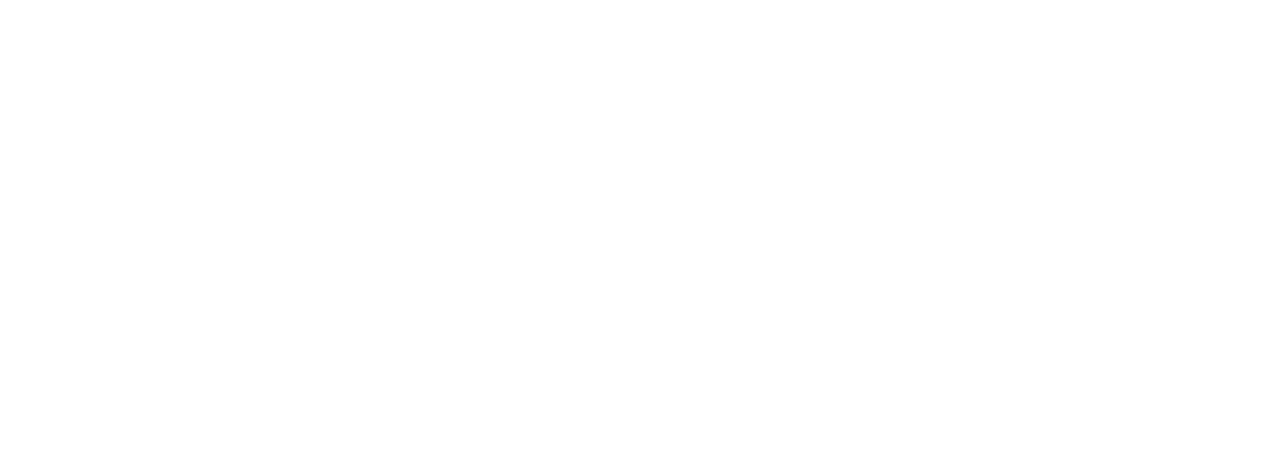
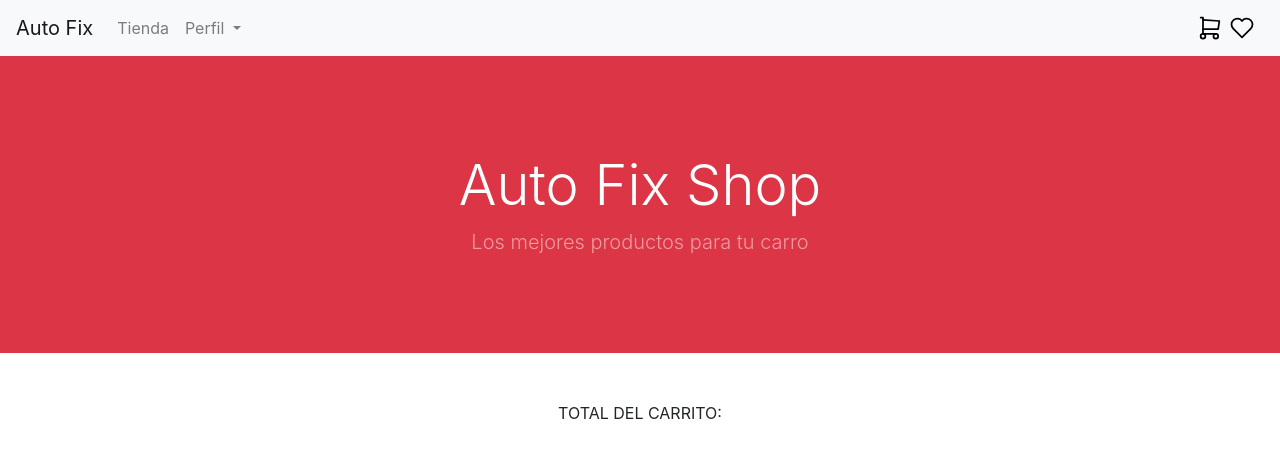
Before and after one commit to KevinMachainITA/Auto-Fix-Shop, a plain HTML site: page AutoFix Shop/carrito.html in a window 1280 px wide. Drawn offline with nearby package versions, Linux system fonts and the light colour scheme.

Commit message:
Cambios de de estrucutra y estilos del carrito

```diff
--- a/AutoFix Shop/carrito.html
+++ b/AutoFix Shop/carrito.html
@@ -25,7 +25,95 @@
 </script>
 
 <body>
+    <!-- Navigation-->
+    <nav class="navbar navbar-expand-lg navbar-light bg-light">
+        <a class="navbar-brand" href="home.html">Auto Fix</a>
+        <button class="navbar-toggler" type="button" data-toggle="collapse" data-target="#navbarSupportedContent"
+            aria-controls="navbarSupportedContent" aria-expanded="false" aria-label="Toggle navigation">
+            <span class="navbar-toggler-icon"></span>
+        </button>
 
+        <div class="collapse navbar-collapse" id="navbarSupportedContent">
+            <ul class="navbar-nav mr-auto">
+                <li class="nav-item">
+                    <a class="nav-link" href="home.html">Tienda</a>
+                </li>
+                <li class="nav-item">
+                    <a class="nav-link dropdown-toggle" href="#" id="navbarDropdown" role="button"
+                        data-toggle="dropdown" aria-haspopup="true" aria-expanded="false">
+                        Perfil
+                    </a>
+                    <div class="dropdown-menu" aria-labelledby="navbarDropdown">
+                        <a class="dropdown-item" href="perfil.html">Ver perfil</a>
+                        <a class="dropdown-item" href="crudproductos.html">Administrador</a>
+                        <div class="dropdown-divider"></div>
+                        <a class="dropdown-item" href="index.html">cerrar sesión</a>
+                    </div>
+                </li>
+            </ul>
+            <div class="mr-sm-2">
+                <a href="carrito.html">
+                    <svg xmlns="http://www.w3.org/2000/svg" class="icon icon-tabler icon-tabler-shopping-cart"
+                        width="28" height="28" viewBox="0 0 24 24" stroke-width="1.5" stroke="#000000" fill="none"
+                        stroke-linecap="round" stroke-linejoin="round">
+                        <path stroke="none" d="M0 0h24v24H0z" fill="none" />
+                        <path d="M6 19m-2 0a2 2 0 1 0 4 0a2 2 0 1 0 -4 0" />
+                        <path d="M17 19m-2 0a2 2 0 1 0 4 0a2 2 0 1 0 -4 0" />
+                        <path d="M17 17h-11v-14h-2" />
+                        <path d="M6 5l14 1l-1 7h-13" />
+                    </svg>
+                </a>
+                <a href="deseos.html">
+                    <svg xmlns="http://www.w3.org/2000/svg" class="icon icon-tabler icon-tabler-heart" width="28"
+                        height="28" viewBox="0 0 24 24" stroke-width="1.5" stroke="#000000" fill="none"
+                        stroke-linecap="round" stroke-linejoin="round">
+                        <path stroke="none" d="M0 0h24v24H0z" fill="none" />
+                        <path d="M19.5 12.572l-7.5 7.428l-7.5 -7.428a5 5 0 1 1 7.5 -6.566a5 5 0 1 1 7.5 6.572" />
+                    </svg>
+                </a>
+            </div>
+        </div>
+    </nav>
+    <!-- Header-->
+    <header class="bg-danger py-5">
+        <div class="container px-4 px-lg-5 my-5">
+            <div class="text-center text-white">
+                <h1 class="display-4 fw-bolder">Auto Fix Shop</h1>
+                <p class="lead fw-normal text-white-50 mb-0">Los mejores productos para tu carro</p>
+            </div>
+        </div>
+    </header>
+
+    <div class="mx-auto text-center text-uppercase" style="margin-top: 3rem;">
+        <p id="totalContainer">Total del carrito: </p>
+
+    </div>
+
+
+
+    <section class="py-5">
+        <div class="container px-4 px-lg-5 mt-5">
+            <div id="carritoContainer"
+                class="row gx-4 gx-lg-5 row-cols-2 row-cols-md-3 row-cols-xl-4 justify-content-center">
+
+            </div>
+        </div>
+    </section>
+
+    <div class="text-center">
+        <div id="paypal-button-container" style="display: inline-block;">
+
+        </div>
+    </div>
+
+    <script src="https://cdn.jsdelivr.net/npm/bootstrap@5.2.3/dist/js/bootstrap.bundle.min.js"></script>
+    <script src="https://ajax.googleapis.com/ajax/libs/jquery/3.5.1/jquery.min.js"></script>
+    <script src="https://maxcdn.bootstrapcdn.com/bootstrap/4.5.2/js/bootstrap.min.js"></script>
+
+    <script
+        src="https://www.paypal.com/sdk/js?client-id=AZFzNYdGZO-Tuxtau8dQtXTL5IpqBWVr_IW8pmSWywKtMJTbPnJ3X_--WXhXci6znPa_Z2lOqbdcubXa"></script>
+
+    <script src="./js/carrito.js"></script>
 </body>
 
 </html>
```
